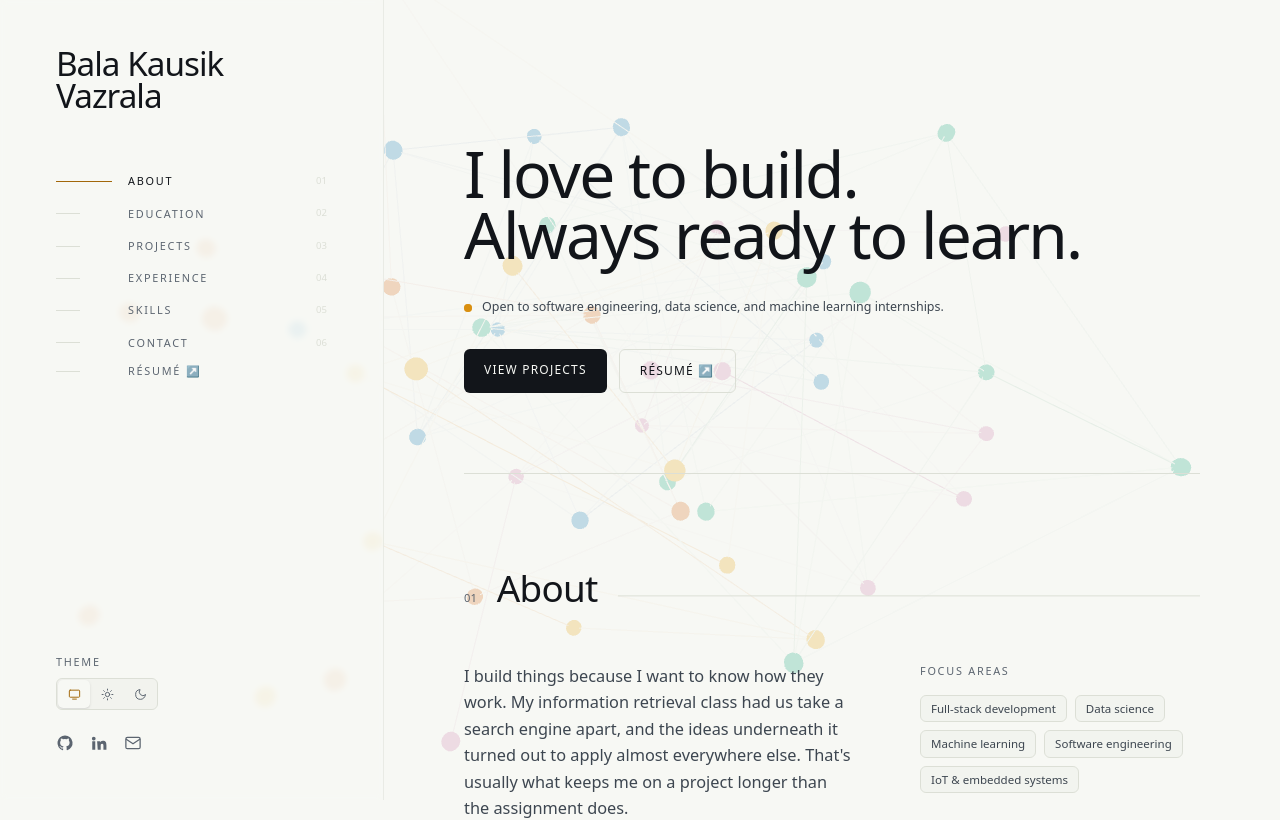
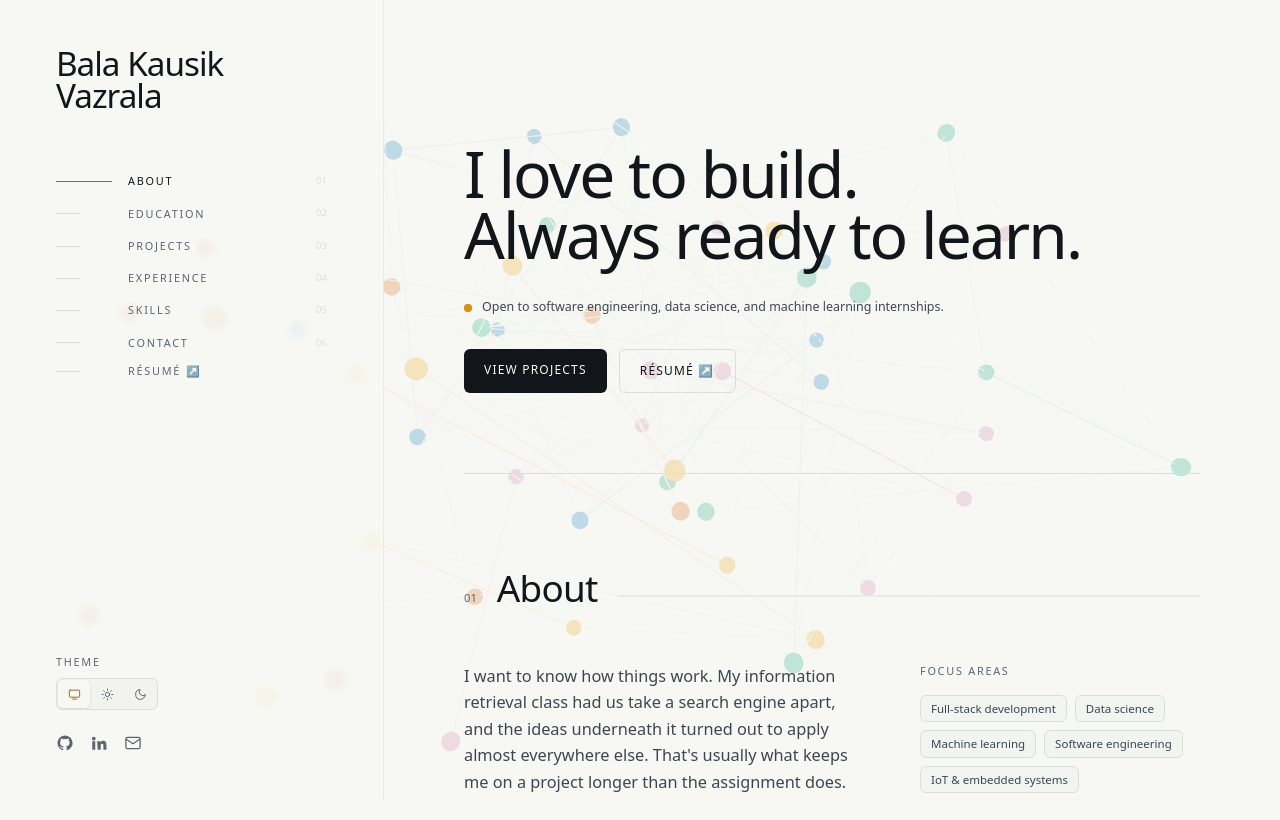
Before and after one commit to bvazrala/portfolio, a Next.js app: page / in a window 1280 px wide. Shown: the top 820 px of the page. Built offline with nearby package versions, Linux system fonts and the light colour scheme.

Commit message:
Update profile.ts

```diff
--- a/src/content/profile.ts
+++ b/src/content/profile.ts
@@ -24,7 +24,7 @@ export const profile = {
   headline: ["I love to build.", "Always ready to learn."],
 
   about: [
-    "I build things because I want to know how they work. My information retrieval class had us take a search engine apart, and the ideas underneath it turned out to apply almost everywhere else. That's usually what keeps me on a project longer than the assignment does.",
+    "I want to know how things work. My information retrieval class had us take a search engine apart, and the ideas underneath it turned out to apply almost everywhere else. That's usually what keeps me on a project longer than the assignment does.",
     "It's also why I picked the Intelligent Systems specialization. Strip the abstraction off machine learning and you're left with statistics, calculus, and linear algebra used cleverly. I like that layer more than the frameworks sitting on top of it.",
     "Computer science is how I build. Business and economics is where I think building matters most, and my coursework has run through both, from shipping software to reading analytics and working out what people actually need.",
     "I don't have a dream job. What I want is a skillset wide enough to carry something through the whole loop: plan it, build it, test it, read the numbers, talk to people, decide, then go again.",
```
